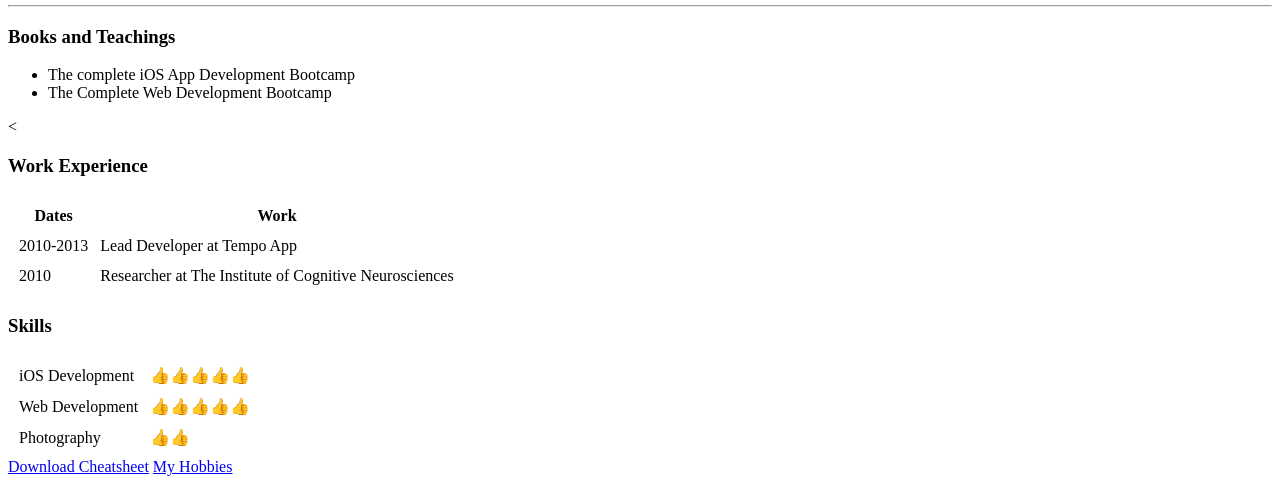
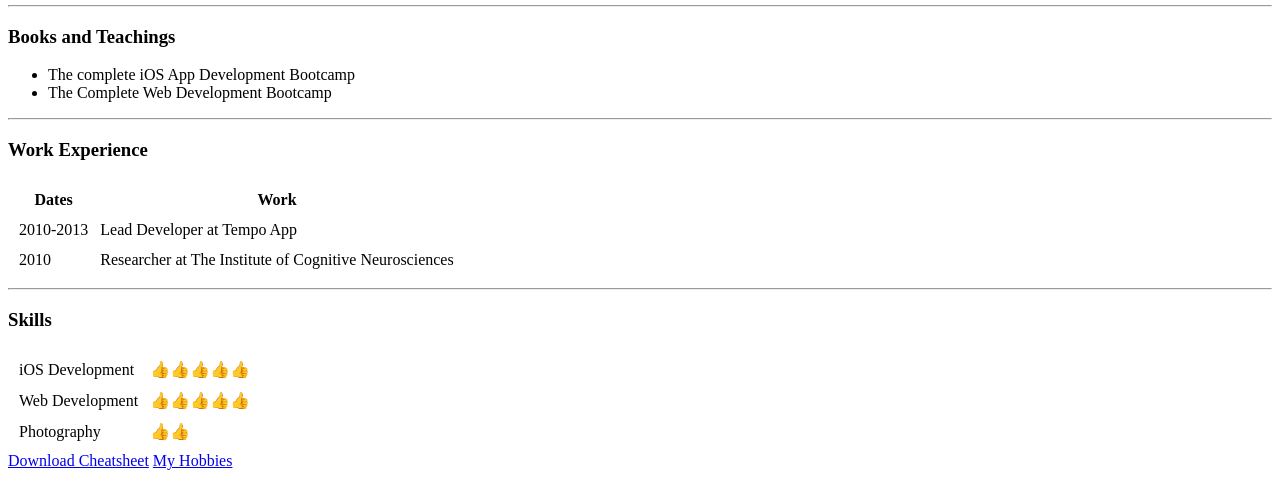
Before and after one commit to Matej992/cv, a plain HTML site: page index.html in a window 1280 px wide. Shown: the part 357-841 px from the top of the page. Drawn offline with Linux system fonts and the light colour scheme.

Commit message:
Update index.html

```diff
--- a/index.html
+++ b/index.html
@@ -22,7 +22,8 @@
     <li>The complete iOS App Development Bootcamp</li>
     <li>The Complete Web Development Bootcamp</li>
   </ul>
-  <<h3>Work Experience</h3>
+  <hr>
+  <h3>Work Experience</h3>
   <table cellspacing="10">
     <thead>
       <tr>
@@ -41,6 +42,7 @@
       </tr>
     </tbody>
   </table >
+  <hr>
   <h3>Skills</h3>
   <table cellspacing="10">
     <tr>
```
